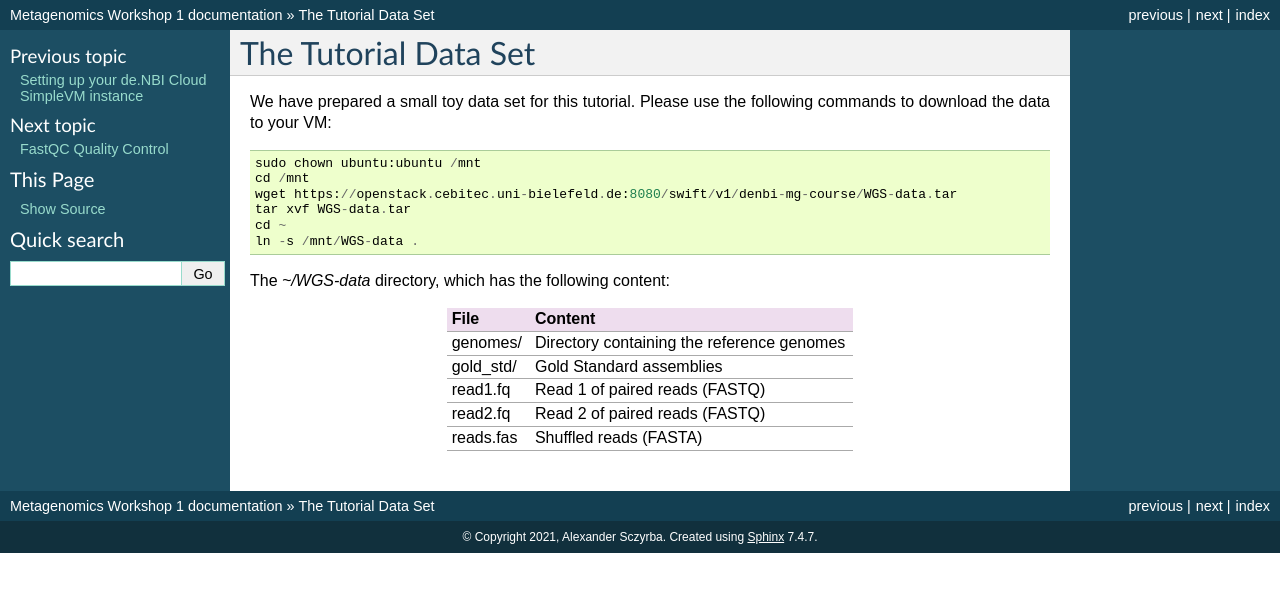
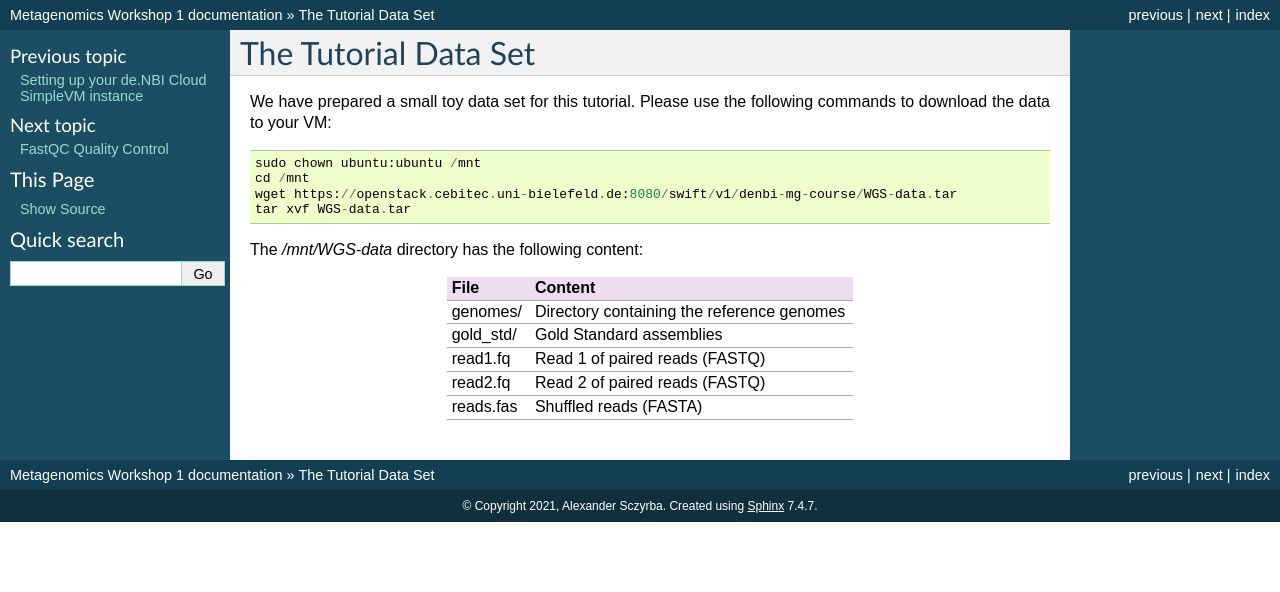
Before and after one commit to metagenomics/metagenomics-workshop, a Sphinx documentation site: the page built from docs/data.rst, in a window 1280 px wide. Shown: the top 592 px of the page. Built offline with Sphinx 7.4.7, drawn with Linux system fonts in a browser that asks for light colours.

Commit message:
Update data.rst

```diff
--- a/docs/data.rst
+++ b/docs/data.rst
@@ -8,10 +8,9 @@
   cd /mnt
   wget https://openstack.cebitec.uni-bielefeld.de:8080/swift/v1/denbi-mg-course/WGS-data.tar
   tar xvf WGS-data.tar
-  cd ~
-  ln -s /mnt/WGS-data .
 
-The `~/WGS-data` directory, which has the following content:
+
+The `/mnt/WGS-data` directory has the following content:
 
 +---------------+--------------------------------------------+
 | File          | Content                                    |
```
